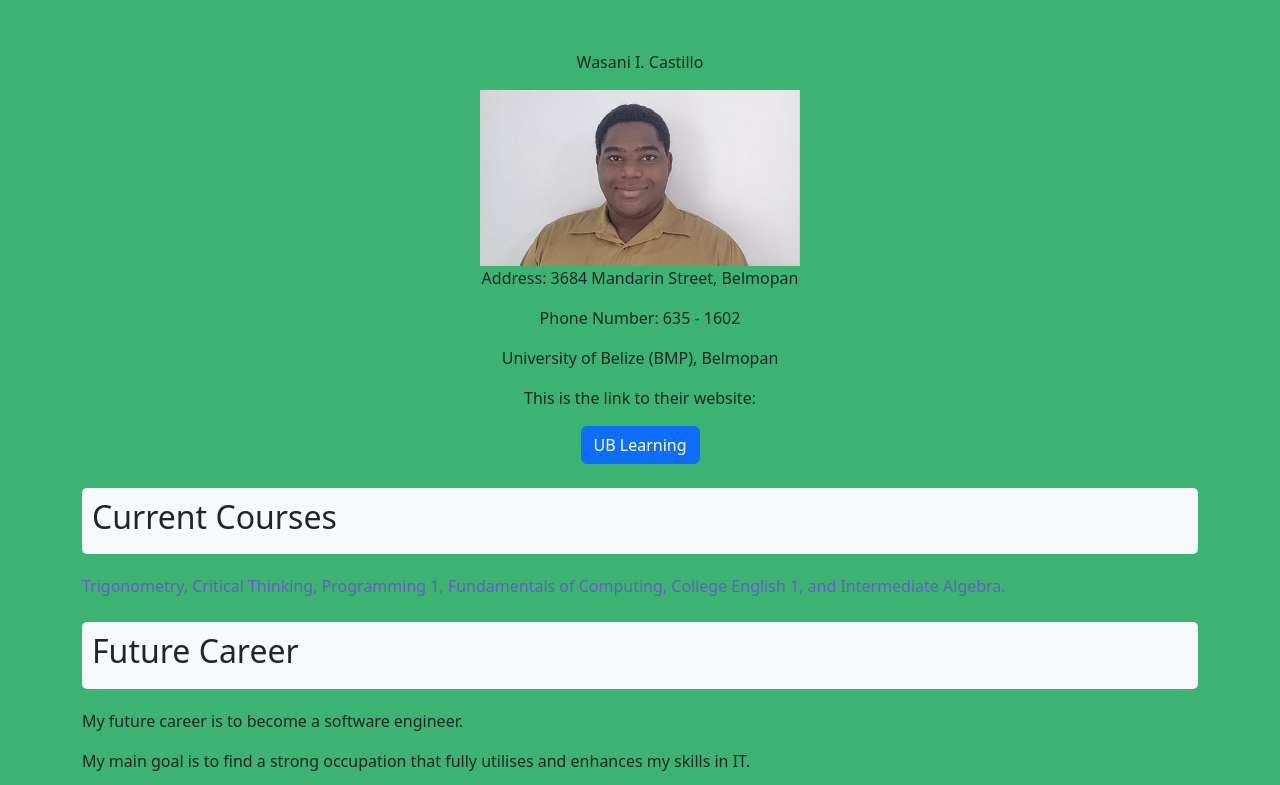
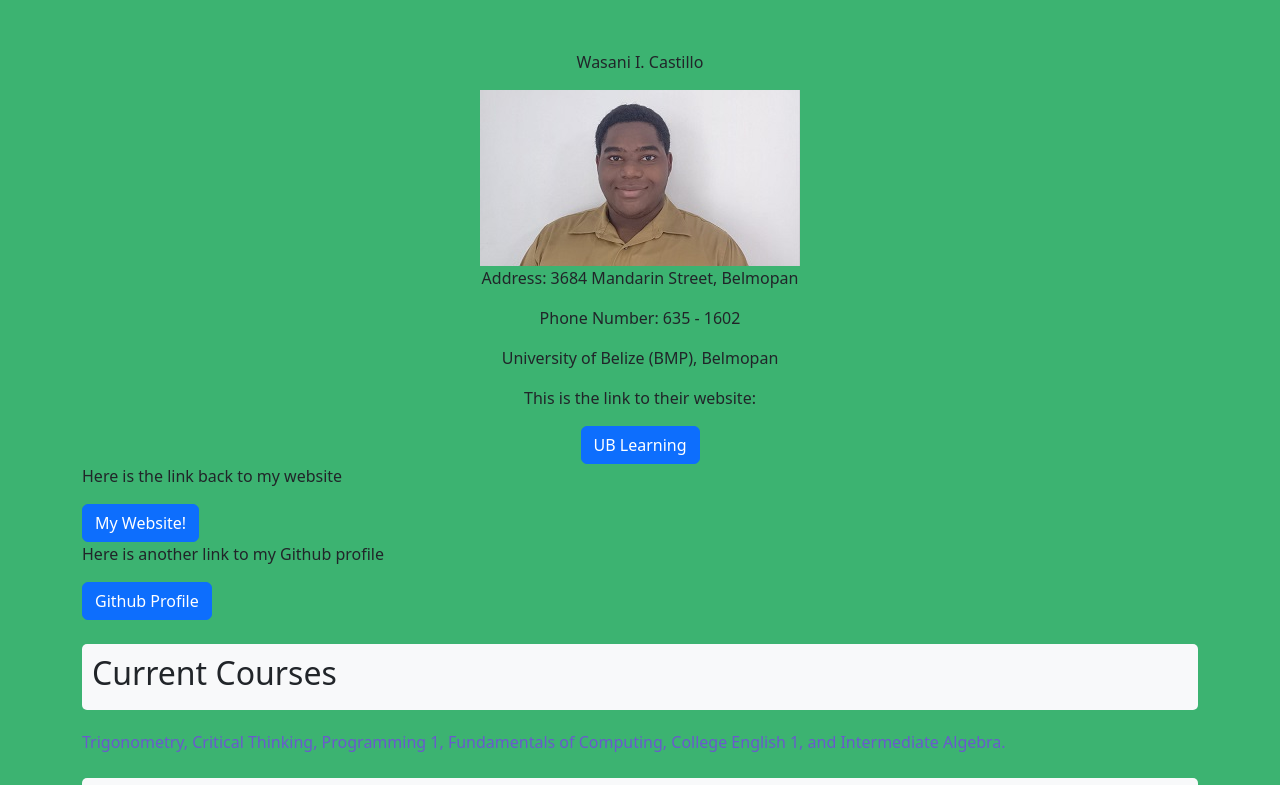
Before and after one commit to wasaniUB/Resume-Castillo, a plain HTML site: page index.html in a window 1280 px wide. Shown: the top 785 px of the page. Drawn offline with nearby package versions, Linux system fonts and the light colour scheme.

Commit message:
Update index.html

```diff
--- a/index.html
+++ b/index.html
@@ -58,7 +58,10 @@
             <p>This is the link to their website:</p>
             <a href="https://www.ubelearn.com/" class="btn btn-primary" target="_blank">UB Learning</a>
         </div>
-
+        <p> Here is the link back to my website</p>
+	    <a href="https://wasaniub.github.io/Fixed-Website1/" class="btn btn-primary" target="_blank"> My Website! </a>
+	    <p> Here is another link to my Github profile</p>
+	     <a href="https://github.com/wasaniUB" class="btn btn-primary" target="_blank">Github Profile</a>
         <!-- Current Courses Section -->
         <div class="section-title mt-4">
             <h2>Current Courses</h2>
```
